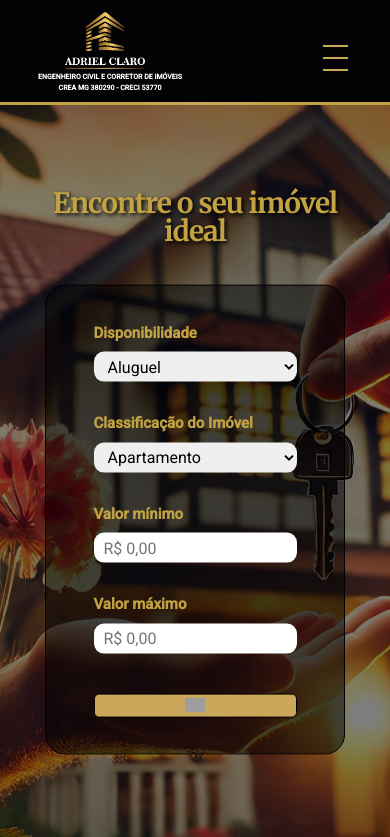
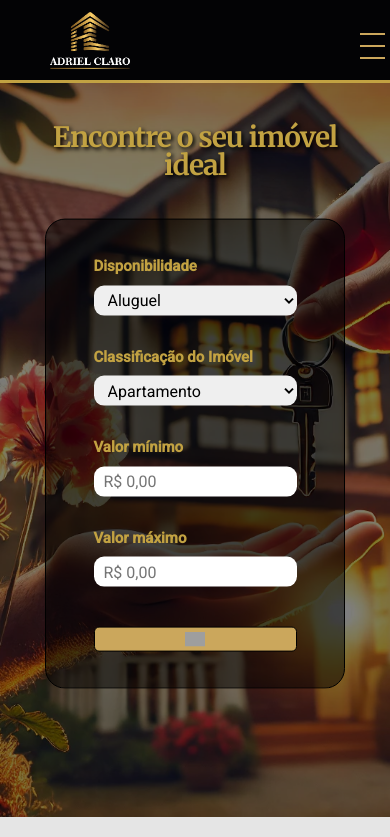
Before and after one commit to PedroPenhaa/AdrielClaro_Corretor, a website: page index.html in a window 390 px wide. Shown: the top 837 px of the page. Drawn offline with nearby package versions, Linux system fonts and the light colour scheme; no server answers; grey boxes are pictures that could not be loaded; files whose address does not match are found by name.

Commit message:
ajuste header/home

```diff
--- a/index.html
+++ b/index.html
@@ -94,6 +94,20 @@
                     </div>
                 </a>
                 <div class="infos">
+                    <nav>
+                        <ul class="nav-links" id="nav-links">
+                            <li><a href="#">Home</a></li>
+                            <li><a href="#">Sobre</a></li>
+                            <li><a href="#">Imóveis</a></li>
+                            <li><a href="#">Contato</a></li>
+                        </ul>
+                        <div class="hamburger-menu" id="hamburger-menu">
+                            <span></span>
+                            <span></span>
+                            <span></span>
+                        </div>
+                    </nav>
+
                     <div class="links" id="social-links">
                         <a href="https://wa.me/SEUNUMEROWHATSAPP" target="_blank" class="contact-icon">
                             <i class="fab fa-whatsapp fa-2x"></i>
@@ -108,19 +122,7 @@
                             <i class="fas fa-phone fa-2x"></i>
                         </a>
                     </div>
-                    <nav>
-                        <ul class="nav-links" id="nav-links">
-                            <li><a href="#">Home</a></li>
-                            <li><a href="#">Sobre</a></li>
-                            <li><a href="#">Imóveis</a></li>
-                            <li><a href="#">Contato</a></li>
-                        </ul>
-                        <div class="hamburger-menu" id="hamburger-menu">
-                            <span></span>
-                            <span></span>
-                            <span></span>
-                        </div>
-                    </nav>
+
                 </div>
             </div>
         </header>
--- a/scss/_header.scss
+++ b/scss/_header.scss
@@ -15,13 +15,13 @@ header {
       flex-direction: column;
 
       .logo-img {
-        width: 110px;
+        width: 120px;
         height: auto;
         margin: -8px 0 4px 0;
       }
 
       .header-text {
-        display: flex;
+        display: none;
         flex-direction: column;
         margin-left: 1rem;
         width: 23rem;
@@ -37,13 +37,13 @@ header {
     }
 
     .infos {
-      @include flex(column, center, center);
-      width: 100%;
+      @include flex(row, center, space-around);
+      width: 70%;
+      margin-left: 360px;
 
       .links {
         @include flex(row, center, right);
-        width: 100%;
-        gap: 5rem;
+        gap: 2rem;
 
         a {
           i {
@@ -109,18 +109,15 @@ header {
 
     .custom-header {
 
-      display: flex;
-      flex-direction: row;
-      align-items: center;
-      gap: 280px;
-      justify-content: space-between;
 
-      @include flex(row, center, left);
+      @include flex(row, center, center);
       padding: 2rem 3rem 1rem 3rem;
       margin: 0;
+      width: 100%;
 
       a {
-        width: 40%;
+        // width: 100%;
+        align-items: baseline;
 
         .logo-img {
           width: 80px;
@@ -134,7 +131,8 @@ header {
       }
 
       .infos {
-        width: 50%;
+       // width: 50%;
+        margin: 0;
 
         .links {
           display: none;
@@ -161,10 +159,10 @@ header {
             gap: 5px;
             align-items: start;
             padding: 2rem 5rem;
-            min-width: 450pc;
-            height: 200px;
+            min-width: 26pc;
+            height: 165px;
             background-color: #000;
-            margin: 5px 0 0 -340px;
+            margin: -5px 0 0 100px;
             z-index: 2024;
           }
 
@@ -172,6 +170,7 @@ header {
 
           .hamburger-menu {
             display: flex;
+            margin-left: 450px;
 
             span {
               background: var(--color-highlight);
--- a/scss/_page-home.scss
+++ b/scss/_page-home.scss
@@ -34,12 +34,12 @@ h1, h2, h3, h4, h5, h6 {
 #s__home {
   position: relative;
   width: 100%;
-  height: 100vh;
+  height: 87vh;
 
   .swiper-container {
     margin-left: -15px;
     width: 100vw;
-    height: 100vh;
+    height: 87vh;
     z-index: 1;
   }
 
@@ -61,6 +61,11 @@ h1, h2, h3, h4, h5, h6 {
       background-color: rgba(0, 0, 0, 0.5); // Ajuste a opacidade conforme necessário
       z-index: 1;
     }
+  }
+
+  .swiper-button-prev,
+  .swiper-button-next{
+    margin-top: 10px;
   }
 
   .content-container {
```
Also changed, not shown: assets/bg/testeee.avif (added), dist/css/main.css, 1 other file.
